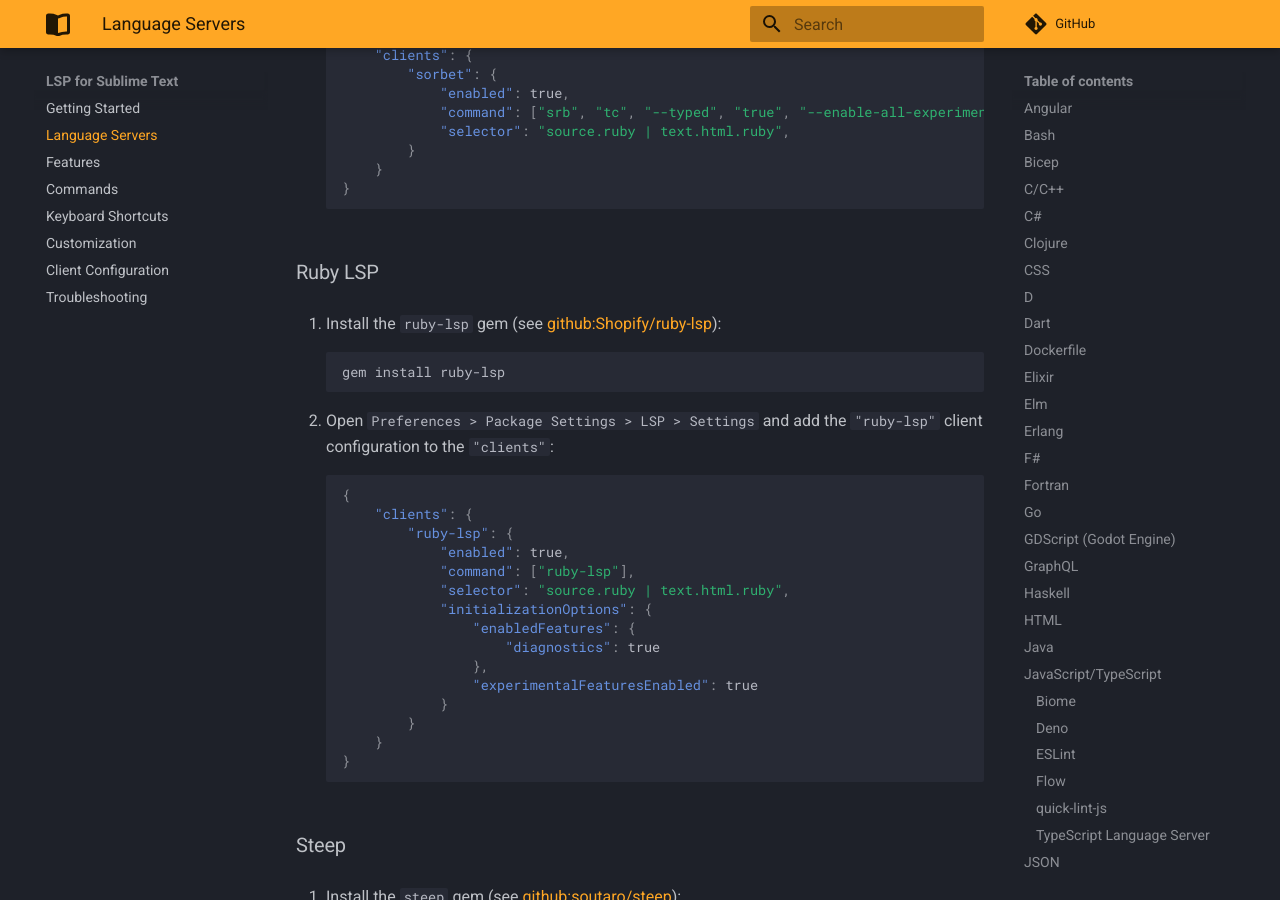
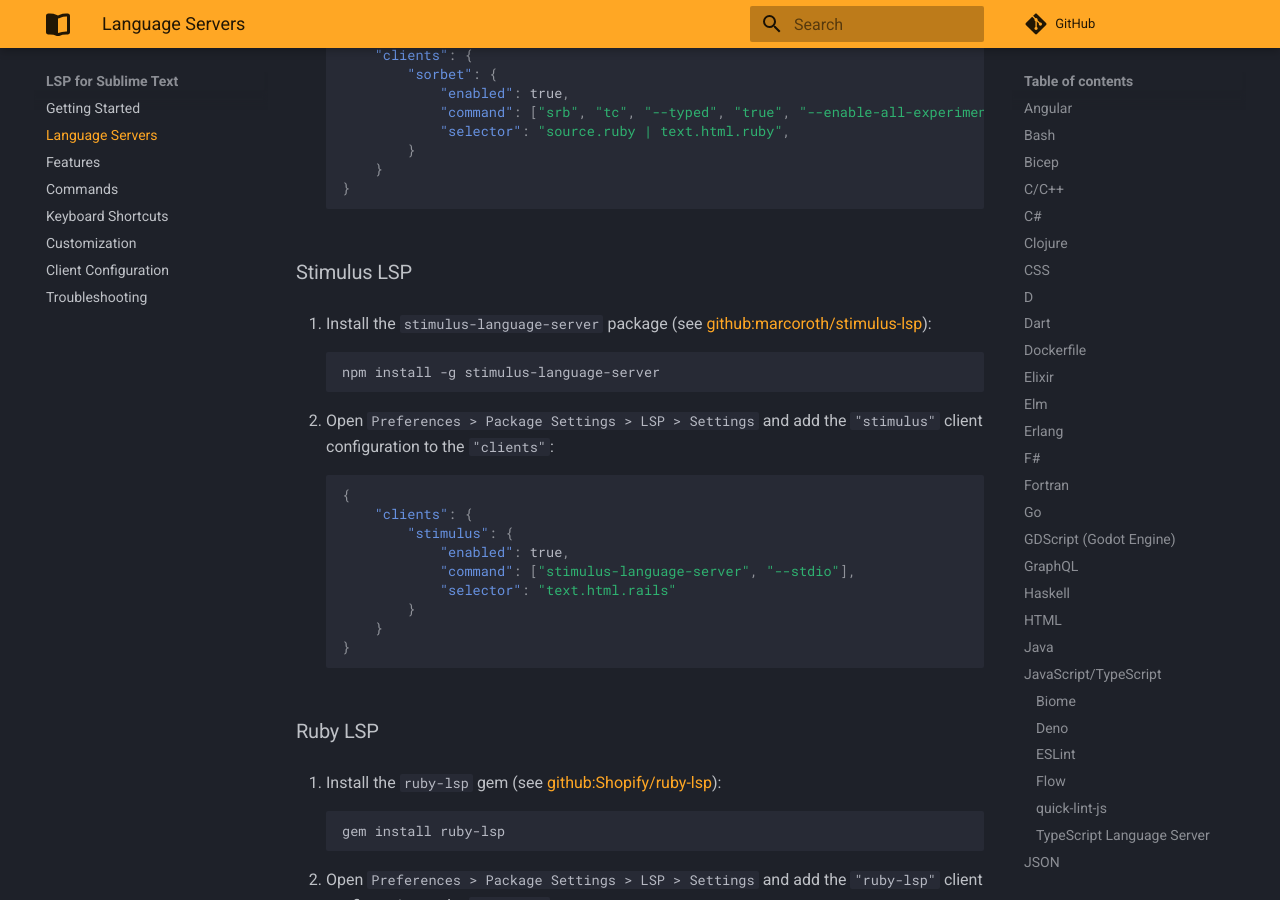
Before and after one commit to sublimelsp/LSP, an MkDocs documentation site: the page built from docs/src/language_servers.md, in a window 1280 px wide and 900 px high, scrolled down 12750 px. Built offline with MkDocs 1.6.1 and Material for MkDocs 9.7.7, drawn with Linux system fonts in a browser that asks for light colours; comment, search, counter and statistics services are not loaded.

Commit message:
Add `stimulus-lsp` to language_servers.md

````diff
--- a/docs/src/language_servers.md
+++ b/docs/src/language_servers.md
@@ -514,6 +514,28 @@
     }
     ```
 
+### Stimulus LSP
+
+1. Install the `stimulus-language-server` package (see [github:marcoroth/stimulus-lsp](https://github.com/marcoroth/stimulus-lsp)):
+
+    ```sh
+    npm install -g stimulus-language-server
+    ```
+
+2. Open `Preferences > Package Settings > LSP > Settings` and add the `"stimulus"` client configuration to the `"clients"`:
+
+    ```jsonc
+    {
+        "clients": {
+            "stimulus": {
+                "enabled": true,
+                "command": ["stimulus-language-server", "--stdio"],
+                "selector": "text.html.rails"
+            }
+        }
+    }
+    ```
+
 ### Ruby LSP
 
 1. Install the `ruby-lsp` gem (see [github:Shopify/ruby-lsp](https://github.com/Shopify/ruby-lsp)):
````
